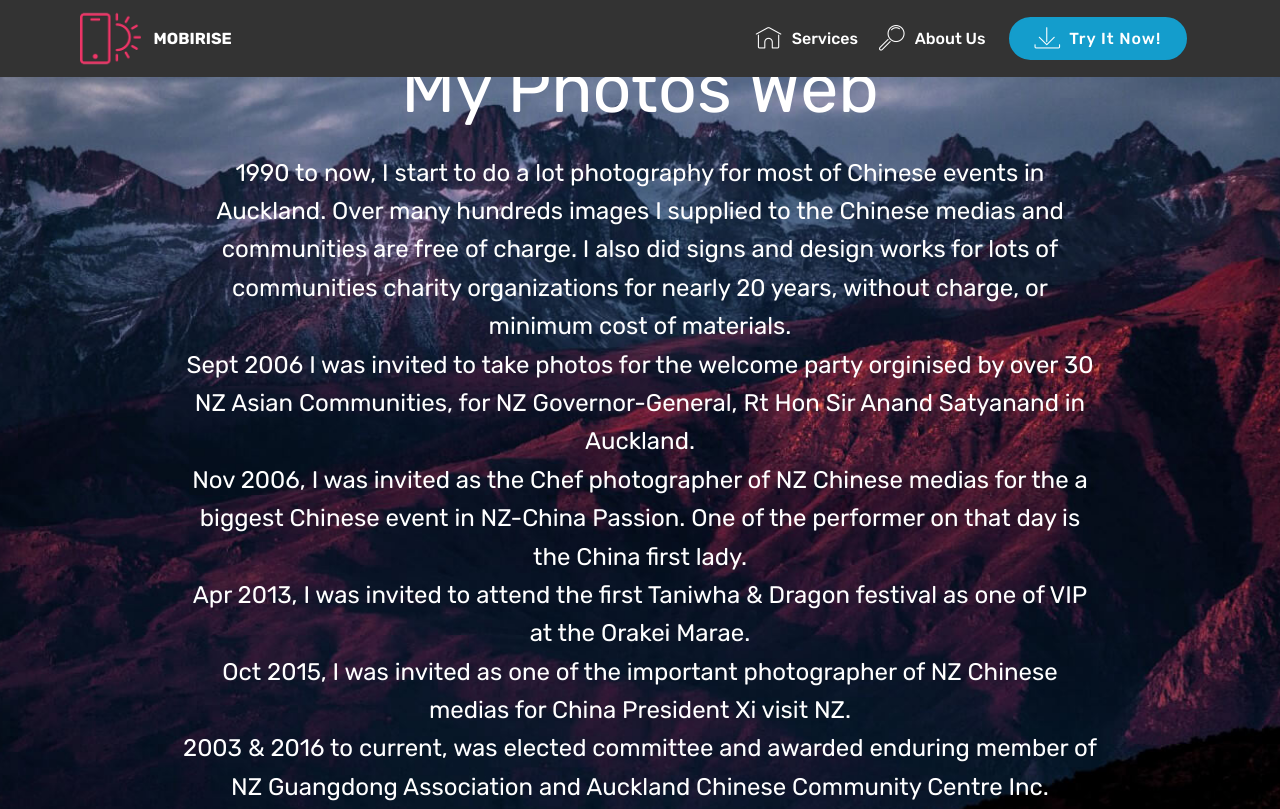
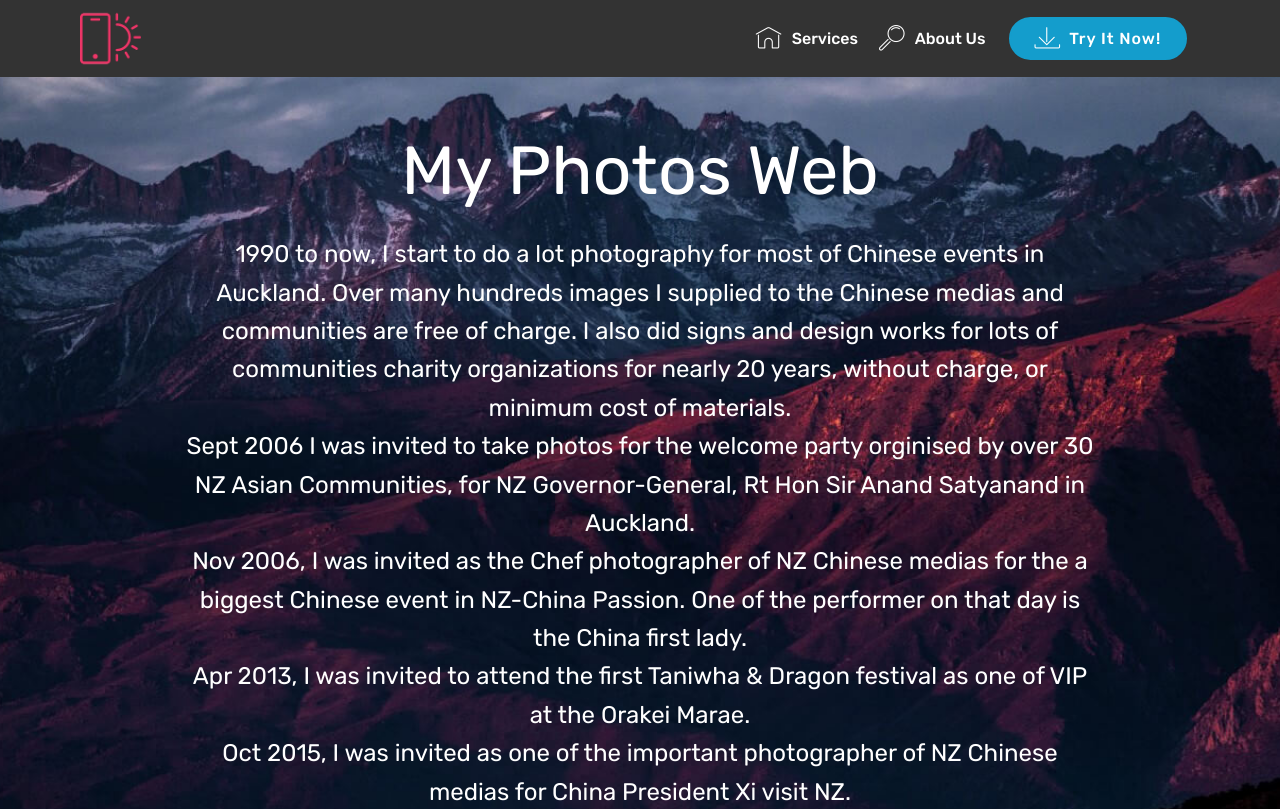
Before and after one commit to 07jling/07jling.github.io, a plain HTML site: page index.html in a window 1280 px wide. Shown: the top 809 px of the page. Drawn offline with Linux system fonts and the light colour scheme; files whose address does not match are found by name.

Commit message:
create github pages

```diff
--- a/index.html
+++ b/index.html
@@ -43,16 +43,11 @@
                          <img src="assets/images/logo2.png" alt="Mobirise" style="height: 3.8rem;">
                     </a>
                 </span>
-                <span class="navbar-caption-wrap">
-                    <a class="navbar-caption text-white display-4" href="https://mobirise.com">
-                        MOBIRISE
-                    </a>
-                </span>
+                <span class="navbar-caption-wrap"><a class="navbar-caption text-white display-4" href="https://mobirise.com"></a></span>
             </div>
         </div>
         <div class="collapse navbar-collapse" id="navbarSupportedContent">
-            <ul class="navbar-nav nav-dropdown" data-app-modern-menu="true">
-                <li class="nav-item">
+            <ul class="navbar-nav nav-dropdown" data-app-modern-menu="true"><li class="nav-item">
                     <a class="nav-link link text-white display-4" href="https://mobirise.com">
                         <span class="mbri-home mbr-iconfont mbr-iconfont-btn"></span>
                         Services
@@ -63,8 +58,7 @@
                         <span class="mbri-search mbr-iconfont mbr-iconfont-btn"></span>
                         About Us
                     </a>
-                </li>
-            </ul>
+                </li></ul>
             <div class="navbar-buttons mbr-section-btn">
                 <a class="btn btn-sm btn-primary display-4" href="https://mobirise.com">
                     <span class="mbri-save mbr-iconfont mbr-iconfont-btn "></span>
@@ -75,7 +69,7 @@
     </nav>
 </section>
 
-<section class="engine"><a href="https://mobirise.ws/m">drag and drop site creator</a></section><section class="cid-qJ0i5ae1xj mbr-fullscreen mbr-parallax-background" id="header2-f">
+<section class="engine"><a href="https://mobirise.ws/p">open source web page builder</a></section><section class="cid-qJ0i5ae1xj mbr-fullscreen mbr-parallax-background" id="header2-f">
 
 
 
@@ -85,7 +79,7 @@
         <div class="row justify-content-md-center">
             <div class="mbr-white col-md-10">
                 <h1 class="mbr-section-title mbr-bold pb-3 mbr-fonts-style display-1"><span style="font-weight: normal;">
-                    My Photos Web</span></h1>
+                    </span><br><span style="font-weight: normal;">My Photos Web</span></h1>
 
                 <p class="mbr-text pb-3 mbr-fonts-style display-5">1990 to now, I start to do a lot photography for most of Chinese events in Auckland. Over many hundreds images I supplied to the Chinese medias and communities are free of charge. I also did signs and design works for lots of communities charity organizations for nearly 20 years, without charge, or minimum cost of materials.
 <br>Sept 2006 I was invited to take photos for the welcome party orginised by over 30 NZ Asian Communities, for NZ Governor-General, Rt Hon Sir Anand Satyanand in Auckland.
```
Also changed, not shown: 1 other file.
